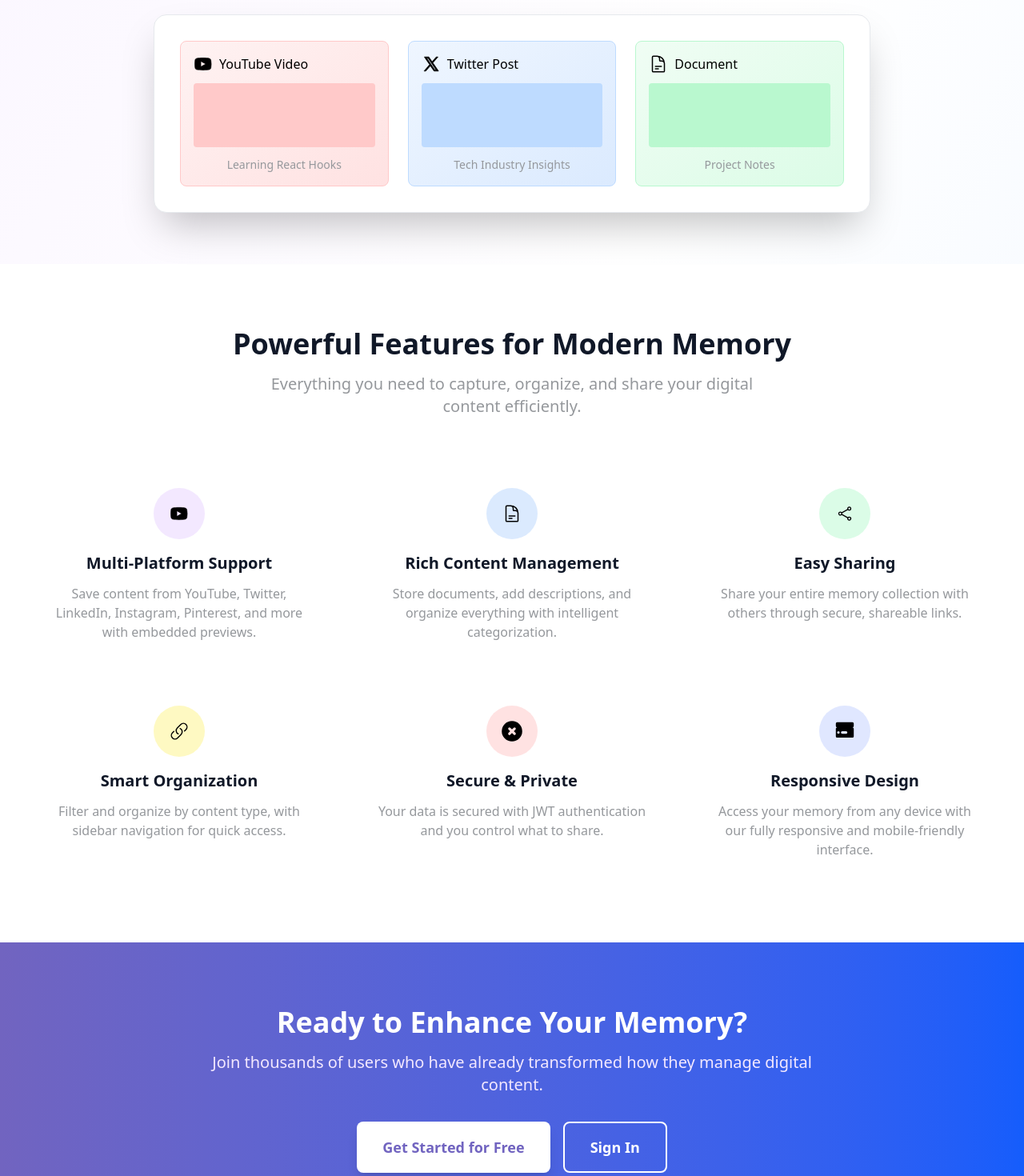
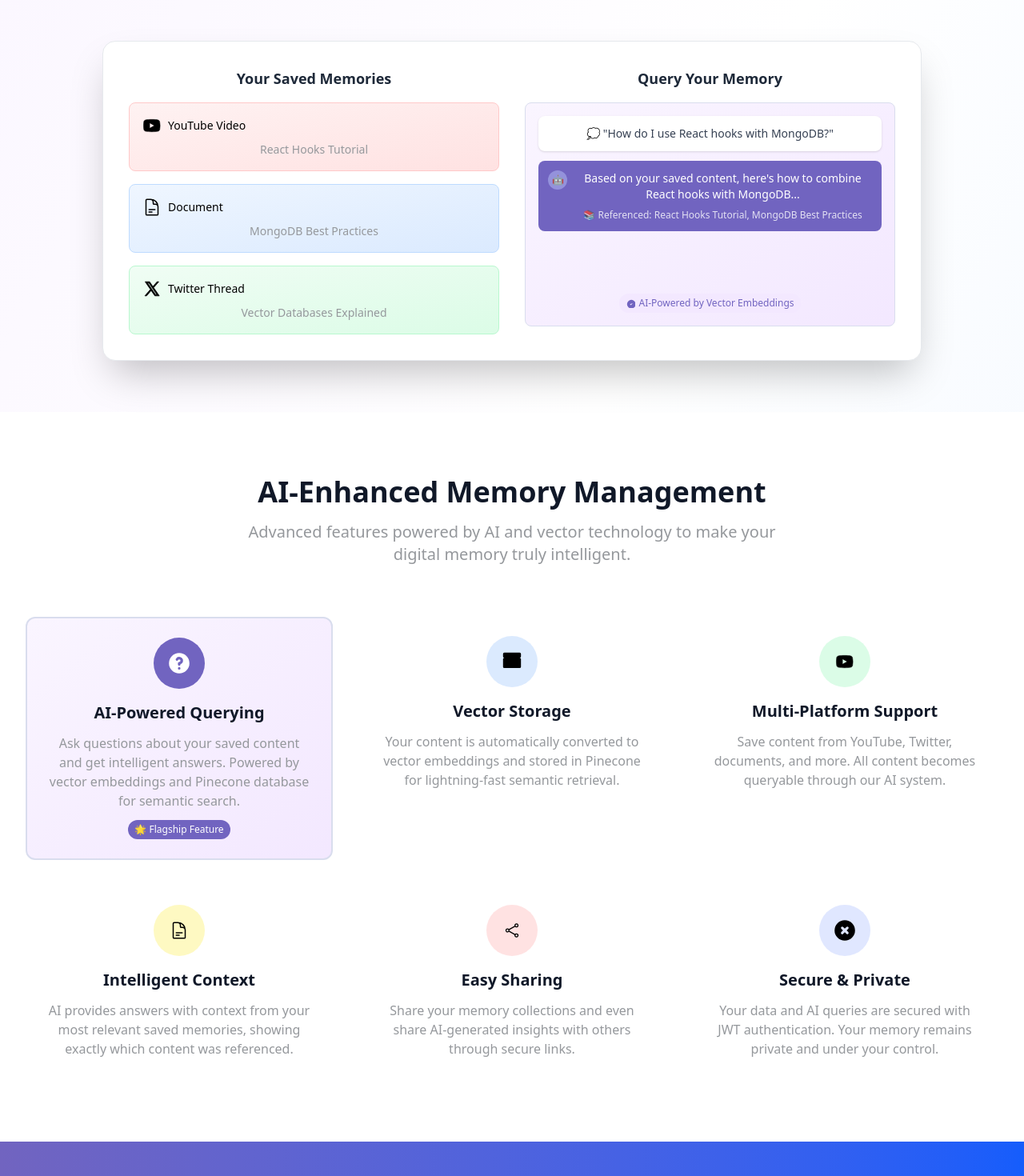
Before and after one commit to Tiger-raj/ai-memory, a React (Vite) app in the folder frontend/: page / in a window 1280 px wide. Shown: the part 500-1970 px from the top of the page at 80% size. Built offline with nearby package versions, Linux system fonts and the light colour scheme.

Commit message:
fixed some ui issues and updated the landing page.

```diff
--- a/frontend/index.html
+++ b/frontend/index.html
@@ -5,6 +5,10 @@
     <meta name="viewport" content="width=device-width, initial-scale=1.0" />
     <title>Vite + React + TS</title>
     <script async src="https://platform.twitter.com/widgets.js" charset="utf-8"></script>
+    <script>
+      // Declare global twttr interface for TypeScript
+      window.twttr = window.twttr || {};
+    </script>
   </head>
   <body>
     <div id="root"></div>
--- a/frontend/src/components/Footer.tsx
+++ b/frontend/src/components/Footer.tsx
@@ -10,7 +10,7 @@ export function Footer() {
 
           <div className="flex flex-col md:flex-row items-center space-y-2 md:space-y-0 md:space-x-6">
             <div className="text-sm text-gray-500">
-              © 2024 Ai-Memory. Built with ❤️ by{" "}
+              © 2025 Ai-Memory. Built with ❤️ by{" "}
               <a href="https://github.com/Tiger-raj" target="_blank" rel="noopener noreferrer" className="font-semibold text-purple-600 hover:text-purple-700 transition-colors">
                 Priyanshu Bajpai
               </a>
--- a/frontend/src/pages/LandingPage.tsx
+++ b/frontend/src/pages/LandingPage.tsx
@@ -4,7 +4,7 @@ import { Logo } from "../icons/Logo";
 import { YoutubeIcon } from "../icons/YoutubeIcon";
 import { TwitterIcon } from "../icons/TwitterIcon";
 import { DocumentIcon } from "../icons/DocumentIcon";
-import { LinkIcon } from "../icons/LinkIcon";
+// import { LinkIcon } from "../icons/LinkIcon";
 import { ShareIcon } from "../icons/ShareIcon";
 import { Button } from "../components/Button";
 import { DemoModal } from "../components/DemoModal";
@@ -38,45 +38,76 @@ export function LandingPage() {
         <div className="max-w-7xl mx-auto text-center">
           <div className="max-w-3xl mx-auto">
             <h1 className="text-4xl md:text-6xl font-bold text-gray-900 mb-6">
-              Your <span className="text-transparent bg-clip-text bg-gradient-to-r from-purple-600 to-blue-600">Digital Memory</span> Enhanced
+              Your <span className="text-transparent bg-clip-text bg-gradient-to-r from-purple-600 to-blue-600">AI-Powered Memory</span> Assistant
             </h1>
-            <p className="text-xl text-gray-600 mb-8 leading-relaxed">Store, organize, and share your digital content effortlessly. From YouTube videos to important documents, keep everything in one intelligent workspace.</p>
+            <p className="text-xl text-gray-600 mb-8 leading-relaxed">
+              Store your digital content and <strong>query it with AI</strong>. Ask questions about your saved memories and get intelligent answers powered by vector embeddings and advanced AI models.
+            </p>
             <div className="flex flex-col sm:flex-row gap-4 justify-center">
-              <Button variant="primary" size="lg" text="Start Building Your Memory" onClick={() => navigate("/signup")} />
+              <Button variant="primary" size="lg" text="Start Your AI Memory" onClick={() => navigate("/signup")} />
               <Button variant="secondary" size="lg" text="Watch Demo" onClick={() => setShowDemoModal(true)} />
             </div>
           </div>
 
           {/* Hero Visual */}
           <div className="mt-16 relative">
-            <div className="bg-white rounded-2xl shadow-2xl p-8 max-w-4xl mx-auto border border-gray-200">
-              <div className="grid grid-cols-1 md:grid-cols-3 gap-6">
-                {/* Sample Cards */}
-                <div className="bg-gradient-to-br from-red-50 to-red-100 rounded-lg p-4 border border-red-200">
-                  <div className="flex items-center mb-3">
-                    <YoutubeIcon />
-                    <span className="ml-2 font-medium">YouTube Video</span>
+            <div className="bg-white rounded-2xl shadow-2xl p-8 max-w-5xl mx-auto border border-gray-200">
+              <div className="grid grid-cols-1 lg:grid-cols-2 gap-8">
+                {/* Left Side - Saved Content */}
+                <div>
+                  <h3 className="text-lg font-semibold mb-4 text-gray-800">Your Saved Memories</h3>
+                  <div className="space-y-4">
+                    <div className="bg-gradient-to-br from-red-50 to-red-100 rounded-lg p-4 border border-red-200">
+                      <div className="flex items-center mb-2">
+                        <YoutubeIcon />
+                        <span className="ml-2 font-medium text-sm">YouTube Video</span>
+                      </div>
+                      <p className="text-sm text-gray-600">React Hooks Tutorial</p>
+                    </div>
+                    <div className="bg-gradient-to-br from-blue-50 to-blue-100 rounded-lg p-4 border border-blue-200">
+                      <div className="flex items-center mb-2">
+                        <DocumentIcon />
+                        <span className="ml-2 font-medium text-sm">Document</span>
+                      </div>
+                      <p className="text-sm text-gray-600">MongoDB Best Practices</p>
+                    </div>
+                    <div className="bg-gradient-to-br from-green-50 to-green-100 rounded-lg p-4 border border-green-200">
+                      <div className="flex items-center mb-2">
+                        <TwitterIcon />
+                        <span className="ml-2 font-medium text-sm">Twitter Thread</span>
+                      </div>
+                      <p className="text-sm text-gray-600">Vector Databases Explained</p>
+                    </div>
                   </div>
-                  <div className="h-20 bg-red-200 rounded mb-3"></div>
-                  <p className="text-sm text-gray-600">Learning React Hooks</p>
                 </div>
 
-                <div className="bg-gradient-to-br from-blue-50 to-blue-100 rounded-lg p-4 border border-blue-200">
-                  <div className="flex items-center mb-3">
-                    <TwitterIcon />
-                    <span className="ml-2 font-medium">Twitter Post</span>
+                {/* Right Side - AI Query Interface */}
+                <div>
+                  <h3 className="text-lg font-semibold mb-4 text-gray-800">Query Your Memory</h3>
+                  <div className="bg-gradient-to-br from-purple-50 to-purple-100 rounded-lg p-4 border border-purple-200 min-h-[280px] flex flex-col justify-between">
+                    <div className="space-y-3 flex-1">
+                      <div className="bg-white rounded-lg p-3 shadow-sm">
+                        <p className="text-sm text-gray-700 font-medium">💭 "How do I use React hooks with MongoDB?"</p>
+                      </div>
+                      <div className="bg-purple-600 rounded-lg p-3 text-white">
+                        <div className="flex items-start space-x-2">
+                          <div className="w-6 h-6 bg-purple-500 rounded-full flex items-center justify-center text-xs flex-shrink-0">🤖</div>
+                          <div className="flex-1 min-w-0">
+                            <p className="text-sm">Based on your saved content, here's how to combine React hooks with MongoDB...</p>
+                            <div className="mt-2 text-xs opacity-80">📚 Referenced: React Hooks Tutorial, MongoDB Best Practices</div>
+                          </div>
+                        </div>
+                      </div>
+                    </div>
+                    <div className="text-center mt-3">
+                      <div className="inline-flex items-center space-x-1 text-xs text-purple-600 bg-purple-100 px-2 py-1 rounded-full">
+                        <svg className="w-3 h-3" fill="currentColor" viewBox="0 0 20 20">
+                          <path d="M9 12l2 2 4-4m6 2a9 9 0 11-18 0 9 9 0 0118 0z" />
+                        </svg>
+                        <span>AI-Powered by Vector Embeddings</span>
+                      </div>
+                    </div>
                   </div>
-                  <div className="h-20 bg-blue-200 rounded mb-3"></div>
-                  <p className="text-sm text-gray-600">Tech Industry Insights</p>
-                </div>
-
-                <div className="bg-gradient-to-br from-green-50 to-green-100 rounded-lg p-4 border border-green-200">
-                  <div className="flex items-center mb-3">
-                    <DocumentIcon />
-                    <span className="ml-2 font-medium">Document</span>
-                  </div>
-                  <div className="h-20 bg-green-200 rounded mb-3"></div>
-                  <p className="text-sm text-gray-600">Project Notes</p>
                 </div>
               </div>
             </div>
@@ -88,67 +119,70 @@ export function LandingPage() {
       <section className="py-20 bg-white">
         <div className="max-w-7xl mx-auto px-4 sm:px-6 lg:px-8">
           <div className="text-center mb-16">
-            <h2 className="text-3xl md:text-4xl font-bold text-gray-900 mb-4">Powerful Features for Modern Memory</h2>
-            <p className="text-xl text-gray-600 max-w-2xl mx-auto">Everything you need to capture, organize, and share your digital content efficiently.</p>
+            <h2 className="text-3xl md:text-4xl font-bold text-gray-900 mb-4">AI-Enhanced Memory Management</h2>
+            <p className="text-xl text-gray-600 max-w-2xl mx-auto">Advanced features powered by AI and vector technology to make your digital memory truly intelligent.</p>
           </div>
 
           <div className="grid grid-cols-1 md:grid-cols-2 lg:grid-cols-3 gap-8">
-            {/* Feature 1 */}
-            <div className="text-center p-6">
-              <div className="bg-purple-100 w-16 h-16 rounded-full flex items-center justify-center mx-auto mb-4">
-                <YoutubeIcon />
+            {/* Feature 1 - AI Query (Primary Feature) */}
+            <div className="text-center p-6 bg-gradient-to-br from-purple-50 to-purple-100 rounded-xl border-2 border-purple-200">
+              <div className="bg-purple-600 w-16 h-16 rounded-full flex items-center justify-center mx-auto mb-4">
+                <svg className="w-8 h-8 text-white" fill="currentColor" viewBox="0 0 20 20">
+                  <path fillRule="evenodd" d="M18 10a8 8 0 11-16 0 8 8 0 0116 0zm-8-3a1 1 0 00-.867.5 1 1 0 11-1.731-1A3 3 0 0113 8a3.001 3.001 0 01-2 2.83V11a1 1 0 11-2 0v-1a1 1 0 011-1 1 1 0 100-2zm0 8a1 1 0 100-2 1 1 0 000 2z" clipRule="evenodd" />
+                </svg>
               </div>
-              <h3 className="text-xl font-semibold text-gray-900 mb-3">Multi-Platform Support</h3>
-              <p className="text-gray-600">Save content from YouTube, Twitter, LinkedIn, Instagram, Pinterest, and more with embedded previews.</p>
+              <h3 className="text-xl font-semibold text-gray-900 mb-3">AI-Powered Querying</h3>
+              <p className="text-gray-600">Ask questions about your saved content and get intelligent answers. Powered by vector embeddings and Pinecone database for semantic search.</p>
+              <div className="mt-3 inline-block bg-purple-600 text-white text-xs px-2 py-1 rounded-full">🌟 Flagship Feature</div>
             </div>
 
             {/* Feature 2 */}
             <div className="text-center p-6">
               <div className="bg-blue-100 w-16 h-16 rounded-full flex items-center justify-center mx-auto mb-4">
-                <DocumentIcon />
+                <svg className="w-8 h-8" fill="currentColor" viewBox="0 0 20 20">
+                  <path d="M3 4a1 1 0 011-1h12a1 1 0 011 1v2a1 1 0 01-1 1H4a1 1 0 01-1-1V4zm0 4a1 1 0 011-1h12a1 1 0 011 1v6a1 1 0 01-1 1H4a1 1 0 01-1-1V8z" />
+                </svg>
               </div>
-              <h3 className="text-xl font-semibold text-gray-900 mb-3">Rich Content Management</h3>
-              <p className="text-gray-600">Store documents, add descriptions, and organize everything with intelligent categorization.</p>
+              <h3 className="text-xl font-semibold text-gray-900 mb-3">Vector Storage</h3>
+              <p className="text-gray-600">Your content is automatically converted to vector embeddings and stored in Pinecone for lightning-fast semantic retrieval.</p>
             </div>
 
             {/* Feature 3 */}
             <div className="text-center p-6">
               <div className="bg-green-100 w-16 h-16 rounded-full flex items-center justify-center mx-auto mb-4">
-                <ShareIcon />
+                <YoutubeIcon />
               </div>
-              <h3 className="text-xl font-semibold text-gray-900 mb-3">Easy Sharing</h3>
-              <p className="text-gray-600">Share your entire memory collection with others through secure, shareable links.</p>
+              <h3 className="text-xl font-semibold text-gray-900 mb-3">Multi-Platform Support</h3>
+              <p className="text-gray-600">Save content from YouTube, Twitter, documents, and more. All content becomes queryable through our AI system.</p>
             </div>
 
             {/* Feature 4 */}
             <div className="text-center p-6">
               <div className="bg-yellow-100 w-16 h-16 rounded-full flex items-center justify-center mx-auto mb-4">
-                <LinkIcon />
+                <DocumentIcon />
               </div>
-              <h3 className="text-xl font-semibold text-gray-900 mb-3">Smart Organization</h3>
-              <p className="text-gray-600">Filter and organize by content type, with sidebar navigation for quick access.</p>
+              <h3 className="text-xl font-semibold text-gray-900 mb-3">Intelligent Context</h3>
+              <p className="text-gray-600">AI provides answers with context from your most relevant saved memories, showing exactly which content was referenced.</p>
             </div>
 
             {/* Feature 5 */}
             <div className="text-center p-6">
               <div className="bg-red-100 w-16 h-16 rounded-full flex items-center justify-center mx-auto mb-4">
-                <svg className="w-8 h-8" fill="currentColor" viewBox="0 0 20 20">
-                  <path fillRule="evenodd" d="M10 18a8 8 0 100-16 8 8 0 000 16zM8.707 7.293a1 1 0 00-1.414 1.414L8.586 10l-1.293 1.293a1 1 0 101.414 1.414L10 11.414l1.293 1.293a1 1 0 001.414-1.414L11.414 10l1.293-1.293a1 1 0 00-1.414-1.414L10 8.586 8.707 7.293z" clipRule="evenodd" />
-                </svg>
+                <ShareIcon />
               </div>
-              <h3 className="text-xl font-semibold text-gray-900 mb-3">Secure & Private</h3>
-              <p className="text-gray-600">Your data is secured with JWT authentication and you control what to share.</p>
+              <h3 className="text-xl font-semibold text-gray-900 mb-3">Easy Sharing</h3>
+              <p className="text-gray-600">Share your memory collections and even share AI-generated insights with others through secure links.</p>
             </div>
 
             {/* Feature 6 */}
             <div className="text-center p-6">
               <div className="bg-indigo-100 w-16 h-16 rounded-full flex items-center justify-center mx-auto mb-4">
                 <svg className="w-8 h-8" fill="currentColor" viewBox="0 0 20 20">
-                  <path fillRule="evenodd" d="M3 4a1 1 0 011-1h12a1 1 0 011 1v2a1 1 0 01-1 1H4a1 1 0 01-1-1V4zm0 4a1 1 0 011-1h12a1 1 0 011 1v6a1 1 0 01-1 1H4a1 1 0 01-1-1V8zm2 2a1 1 0 000 2h.01a1 1 0 100-2H5zm3 0a1 1 0 000 2h3a1 1 0 100-2H8z" clipRule="evenodd" />
+                  <path fillRule="evenodd" d="M10 18a8 8 0 100-16 8 8 0 000 16zM8.707 7.293a1 1 0 00-1.414 1.414L8.586 10l-1.293 1.293a1 1 0 101.414 1.414L10 11.414l1.293 1.293a1 1 0 001.414-1.414L11.414 10l1.293-1.293a1 1 0 00-1.414-1.414L10 8.586 8.707 7.293z" clipRule="evenodd" />
                 </svg>
               </div>
-              <h3 className="text-xl font-semibold text-gray-900 mb-3">Responsive Design</h3>
-              <p className="text-gray-600">Access your memory from any device with our fully responsive and mobile-friendly interface.</p>
+              <h3 className="text-xl font-semibold text-gray-900 mb-3">Secure & Private</h3>
+              <p className="text-gray-600">Your data and AI queries are secured with JWT authentication. Your memory remains private and under your control.</p>
             </div>
           </div>
         </div>
@@ -157,11 +191,11 @@ export function LandingPage() {
       {/* CTA Section */}
       <section className="py-20 bg-gradient-to-r from-purple-600 to-blue-600">
         <div className="max-w-4xl mx-auto text-center px-4 sm:px-6 lg:px-8">
-          <h2 className="text-3xl md:text-4xl font-bold text-white mb-4">Ready to Enhance Your Memory?</h2>
-          <p className="text-xl text-purple-100 mb-8">Join thousands of users who have already transformed how they manage digital content.</p>
+          <h2 className="text-3xl md:text-4xl font-bold text-white mb-4">Ready to Experience AI-Powered Memory?</h2>
+          <p className="text-xl text-purple-100 mb-8">Join the future of digital memory management. Save content, query with AI, and never lose valuable information again.</p>
           <div className="flex flex-col sm:flex-row gap-4 justify-center">
-            <button onClick={() => navigate("/signup")} className="bg-white text-purple-600 px-8 py-4 rounded-lg font-semibold text-lg hover:bg-gray-50 transition-colors shadow-lg">
-              Get Started for Free
+            <button onClick={() => navigate("/signup")} className="bg-white text-purple-600 px-8 py-4 rounded-lg font-semibold text-lg hover:bg-gray-100 transition-colors shadow-lg">
+              Start Your AI Memory
             </button>
             <button onClick={() => navigate("/signin")} className="border-2 border-white text-white px-8 py-4 rounded-lg font-semibold text-lg hover:bg-white hover:text-purple-600 transition-colors">
               Sign In
@@ -186,7 +220,7 @@ export function LandingPage() {
                 <a href="https://github.com/Tiger-raj" target="_blank" rel="noopener noreferrer" className="text-purple-400 hover:text-purple-300 font-semibold transition-colors underline">
                   Priyanshu Bajpai
                 </a>
-                , for better digital organization.
+                , for intelligent digital organization.
               </p>
             </div>
           </div>
```
Also changed, not shown: frontend/src/components/Card.tsx (+14 -4 lines), frontend/src/components/ContentDetailsModal.tsx (+18 -5 lines), frontend/src/components/DemoModal.tsx (+4 -4 lines), frontend/src/types/twitter.d.ts (added, +11 -0 lines).
